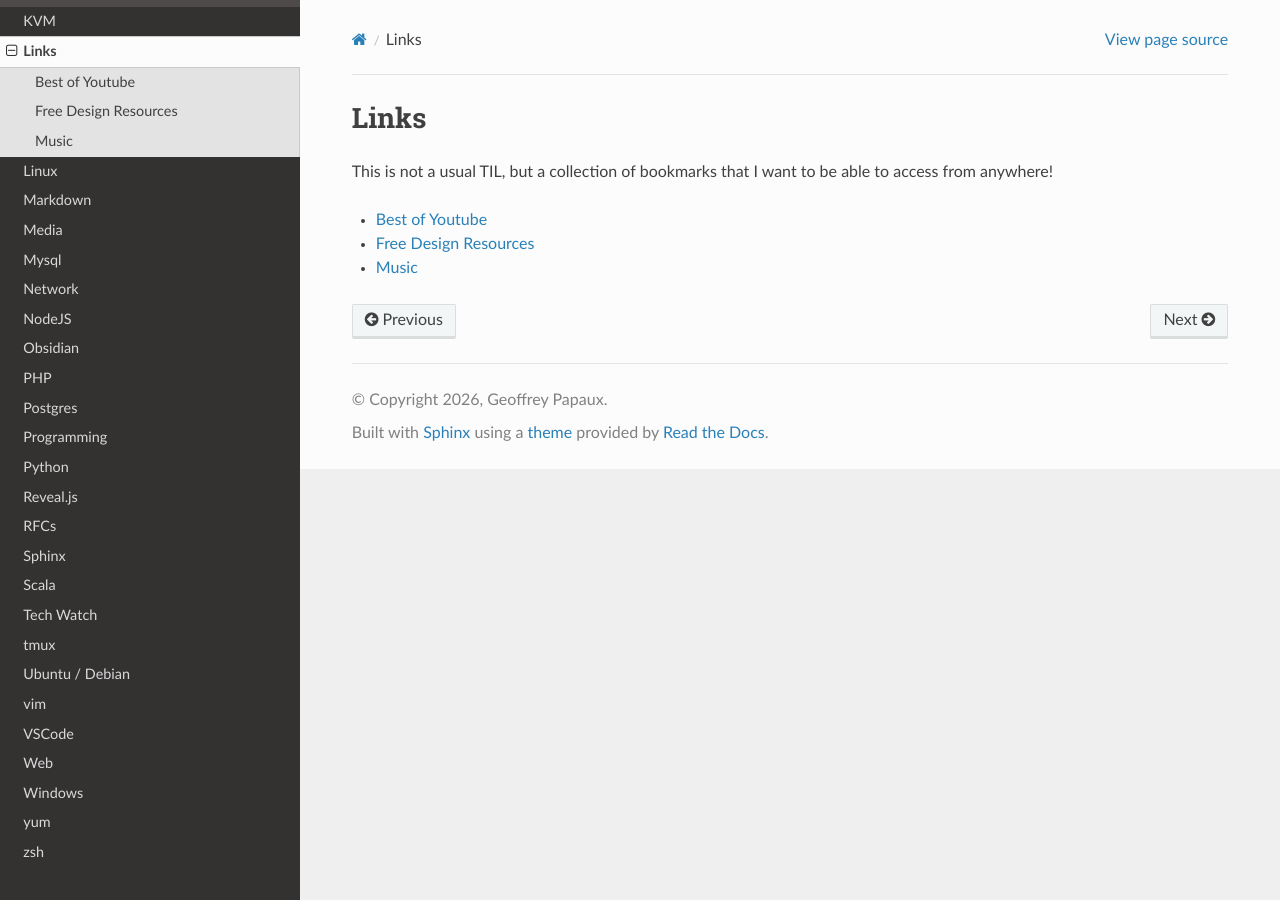
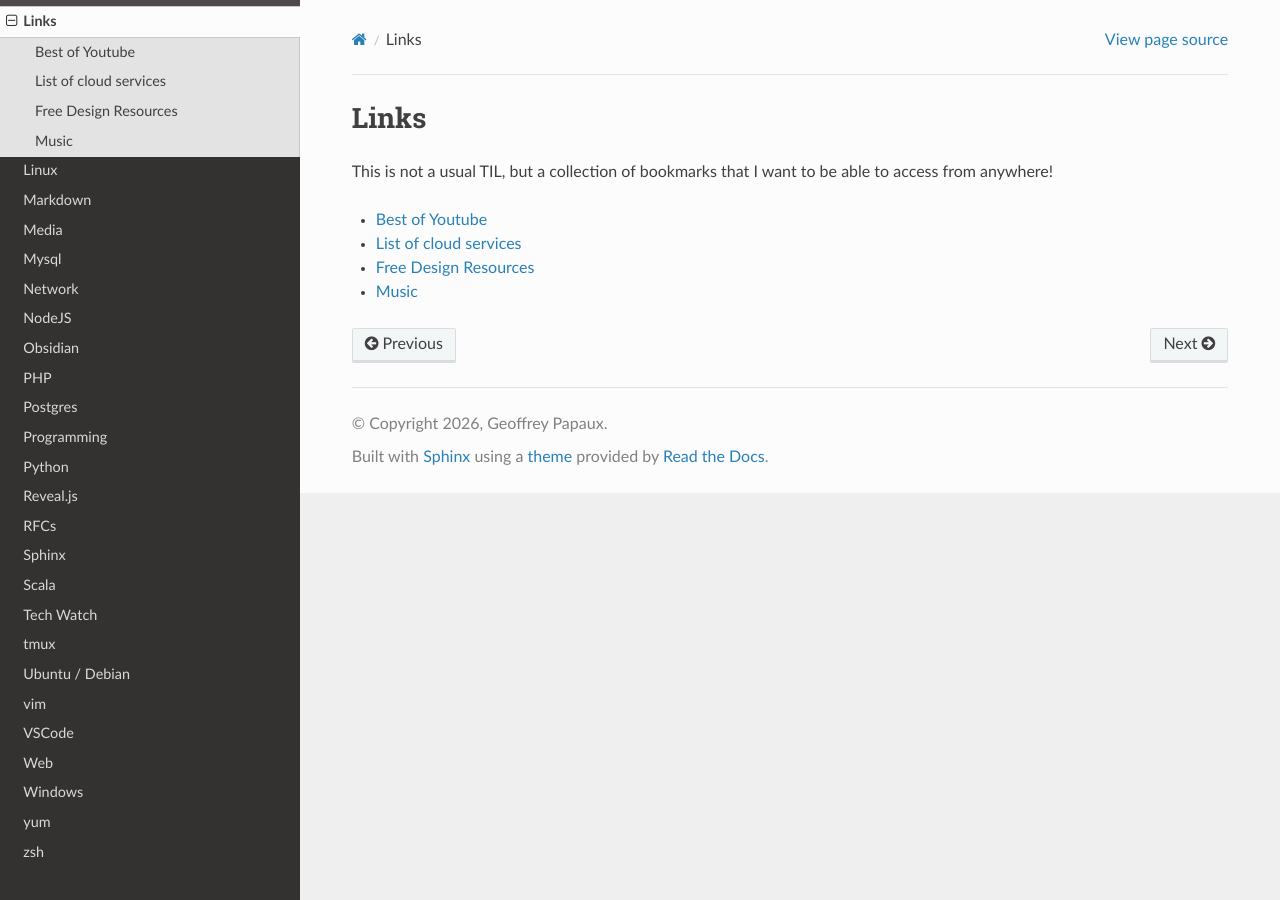
Before and after one commit to papaux/til, a Sphinx documentation site: the page built from source/links/_.rst, in a window 1280 px wide. Built offline with Sphinx 7.4.7 and the Read the Docs theme 3.1.0, drawn with Linux system fonts in a browser that asks for light colours.

Commit message:
links: add a list of EU based cloud services

```diff
--- a/source/links/_.rst
+++ b/source/links/_.rst
@@ -7,5 +7,6 @@ This is not a usual TIL, but a collection of bookmarks that I want to be able to
    :maxdepth: 1
 
    best-of-youtube.rst
+   cloud-services.rst
    free-design.rst
    music.rst
--- /dev/null
+++ b/source/links/cloud-services.rst
@@ -0,0 +1,4 @@
+List of cloud services
+-----------------------
+
+* `European cloud services <https://european-alternatives.eu/categories>`
```
